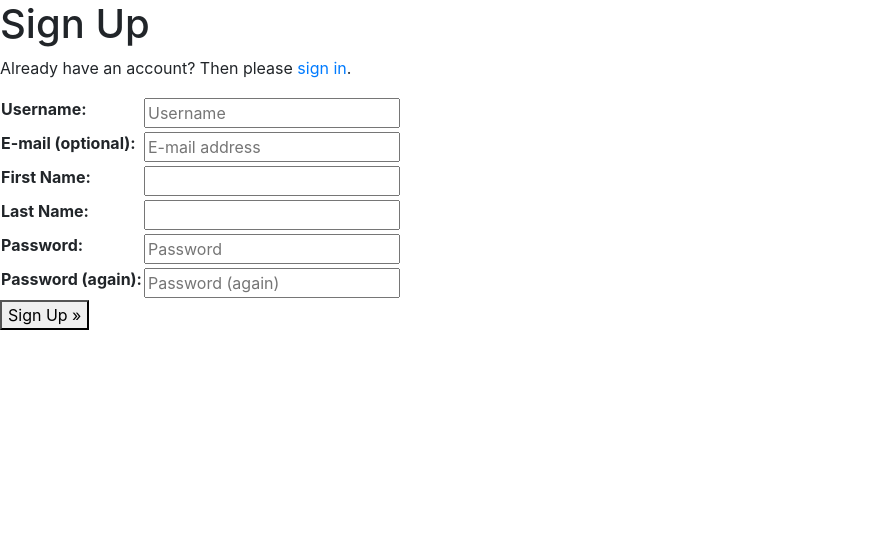
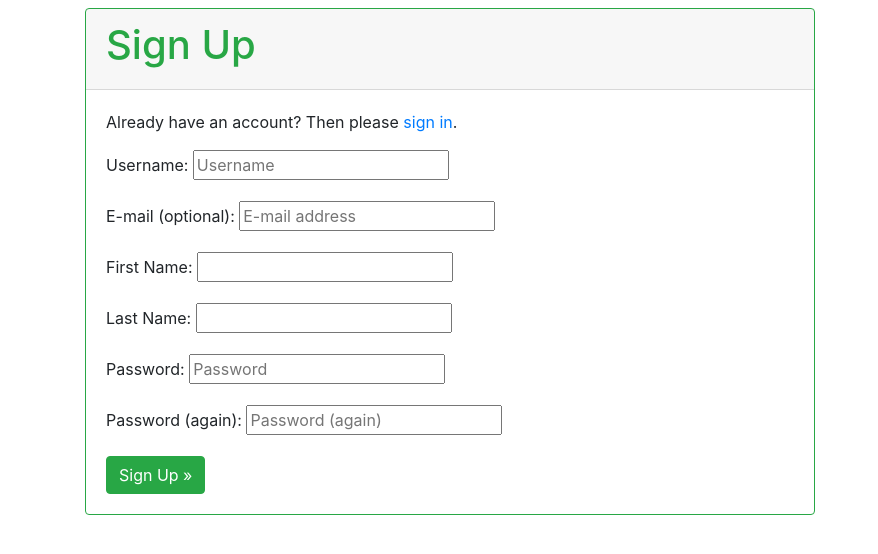
Before and after one commit to ccp84/c25k, a Django app: page /accounts/signup/ in a window 1280 px wide. Shown: the part 56-610 px from the top of the page, without its empty margins (0-878 px from the left). Run offline with Django 3.2, Linux system fonts and the light colour scheme.

Commit message:
style>add margins to allauth forms

```diff
--- a/templates/account/signup.html
+++ b/templates/account/signup.html
@@ -5,19 +5,29 @@
 {% block head_title %}{% trans "Signup" %}{% endblock %}
 
 {% block content %}
-<h1>{% trans "Sign Up" %}</h1>
+<div class="container">
+  <div class="row py-2">
+    <div class="col-sm-10 col-lg-8">
+      <div class="card border-success mb-3">
+        <div class="card-header">
+          <h1 class="text-success">{% trans "Sign Up" %}</h1>
+        </div>
+        <div class="card-body">
+          <p>{% blocktrans %}Already have an account? Then please <a href="{{ login_url }}">sign
+              in</a>.{% endblocktrans %}</p>
 
-<p>{% blocktrans %}Already have an account? Then please <a href="{{ login_url }}">sign in</a>.{% endblocktrans %}</p>
-
-<form class="signup" id="signup_form" method="post" action="{% url 'account_signup' %}">
-  {% csrf_token %}
-  <table>
-  {{ form.as_table }}
-  </table>
-  {% if redirect_field_value %}
-  <input type="hidden" name="{{ redirect_field_name }}" value="{{ redirect_field_value }}" />
-  {% endif %}
-  <button type="submit">{% trans "Sign Up" %} &raquo;</button>
-</form>
+          <form class="signup" id="signup_form" method="post" action="{% url 'account_signup' %}">
+            {% csrf_token %}
+              {{ form.as_p }}
+            {% if redirect_field_value %}
+            <input type="hidden" name="{{ redirect_field_name }}" value="{{ redirect_field_value }}">
+            {% endif %}
+            <button type="submit" class="btn btn-success">{% trans "Sign Up" %} &raquo;</button>
+          </form>
+        </div>
+      </div>
+    </div>
+  </div>
+</div>
 
 {% endblock %}
```
Also changed, not shown: templates/account/login.html (+16 -8 lines), templates/account/logout.html (+15 -5 lines).
